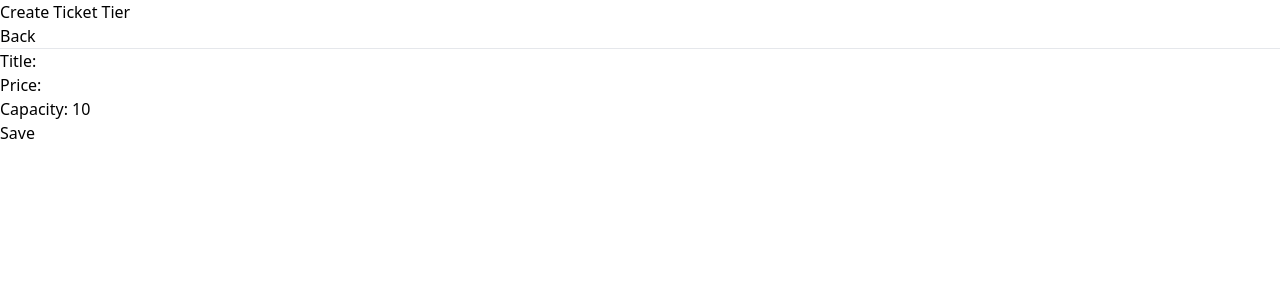
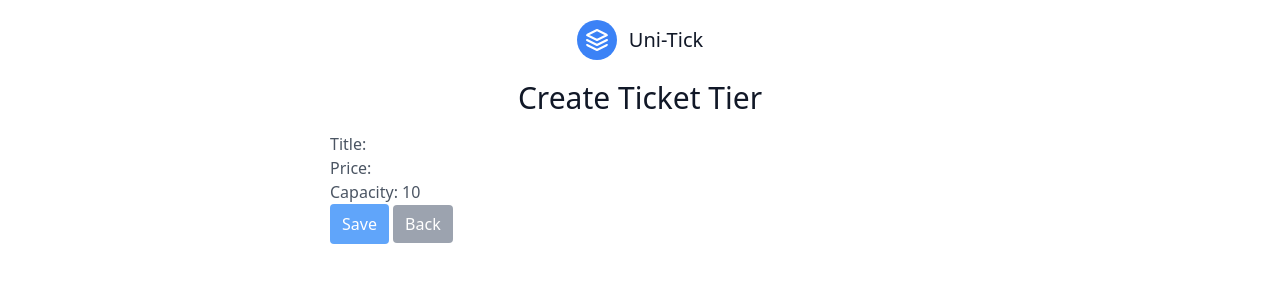
Before and after one commit to sarikaksstrcs/uni_tick, a Django app: template ticket_admin/templates/ticket_admin/create_ticket_tier.html in a window 1280 px wide. Shown: the top 300 px of the page. Run offline with Django 3.2, Linux system fonts and the light colour scheme; the template is opened without the code that fills it: values that come from a table or form of the project are taken from there, others are empty; some libraries are stand-ins or nearby versions.

Commit message:
Added css to events

```diff
--- a/ticket_admin/templates/ticket_admin/create_ticket_tier.html
+++ b/ticket_admin/templates/ticket_admin/create_ticket_tier.html
@@ -1,13 +1,64 @@
 {% extends 'base.html' %} {% block head %}
 <title>Create Ticket Tier</title>
 {% endblock head %} {% block body %}
-<h1>Create Ticket Tier</h1>
+<!-- <h1>Create Ticket Tier</h1>
 <a href="{% url 'admin:event_details' event.id %}">Back</a>
 <hr />
 <form method="post">
   {% csrf_token %}
   {{ form.as_p }}
   <input type="submit" value="Save" />
-</form>
+</form> -->
+<header class="text-gray-600 body-font">
+  <div
+    class="container mx-auto flex flex-wrap p-5 flex-col md:flex-row items-center justify-center"
+  >
+    <a
+      class="flex title-font font-medium items-center text-gray-900 mb-4 md:mb-0"
+    >
+      <svg
+        xmlns="http://www.w3.org/2000/svg"
+        fill="none"
+        stroke="currentColor"
+        stroke-linecap="round"
+        stroke-linejoin="round"
+        stroke-width="2"
+        class="w-10 h-10 text-white p-2 bg-blue-500 rounded-full"
+        viewBox="0 0 24 24"
+      >
+        <path
+          d="M12 2L2 7l10 5 10-5-10-5zM2 17l10 5 10-5M2 12l10 5 10-5"
+        ></path>
+      </svg>
+      <span class="ml-3 text-xl">Uni-Tick</span>
+    </a>
+  </div>
+</header>
+
+<section class="text-gray-600 body-font relative">
+  <div class="container px-5 mb-24 mx-auto">
+    <div class="flex justify-center">
+      <h1
+        class="sm:text-3xl text-2xl font-medium title-font mb-4 text-gray-900">
+        Create Ticket Tier
+      </h1>
+    </div>
+    <div class="lg:w-1/2 md:w-2/3 mx-auto">
+      <form method="post">
+        {% csrf_token %} {{ form.as_p }}
+        <input
+          type="submit"
+          value="Save"
+          class="cursor-pointer bg-blue-400 hover:bg-blue-500 text-white rounded px-3 py-2 border-none"
+        />
+        <a
+          class="cursor-pointer bg-gray-400 hover:bg-gray-500 text-white rounded px-3 py-2" href="{% url 'admin:event_details' event.id %}"
+        >
+          Back
+        </a>
+      </form>
+    </div>
+  </div>
+</section>
 
 {% endblock body %}
```
Also changed, not shown: ticket_admin/templates/ticket_admin/event_details.html (+18 -15 lines).
